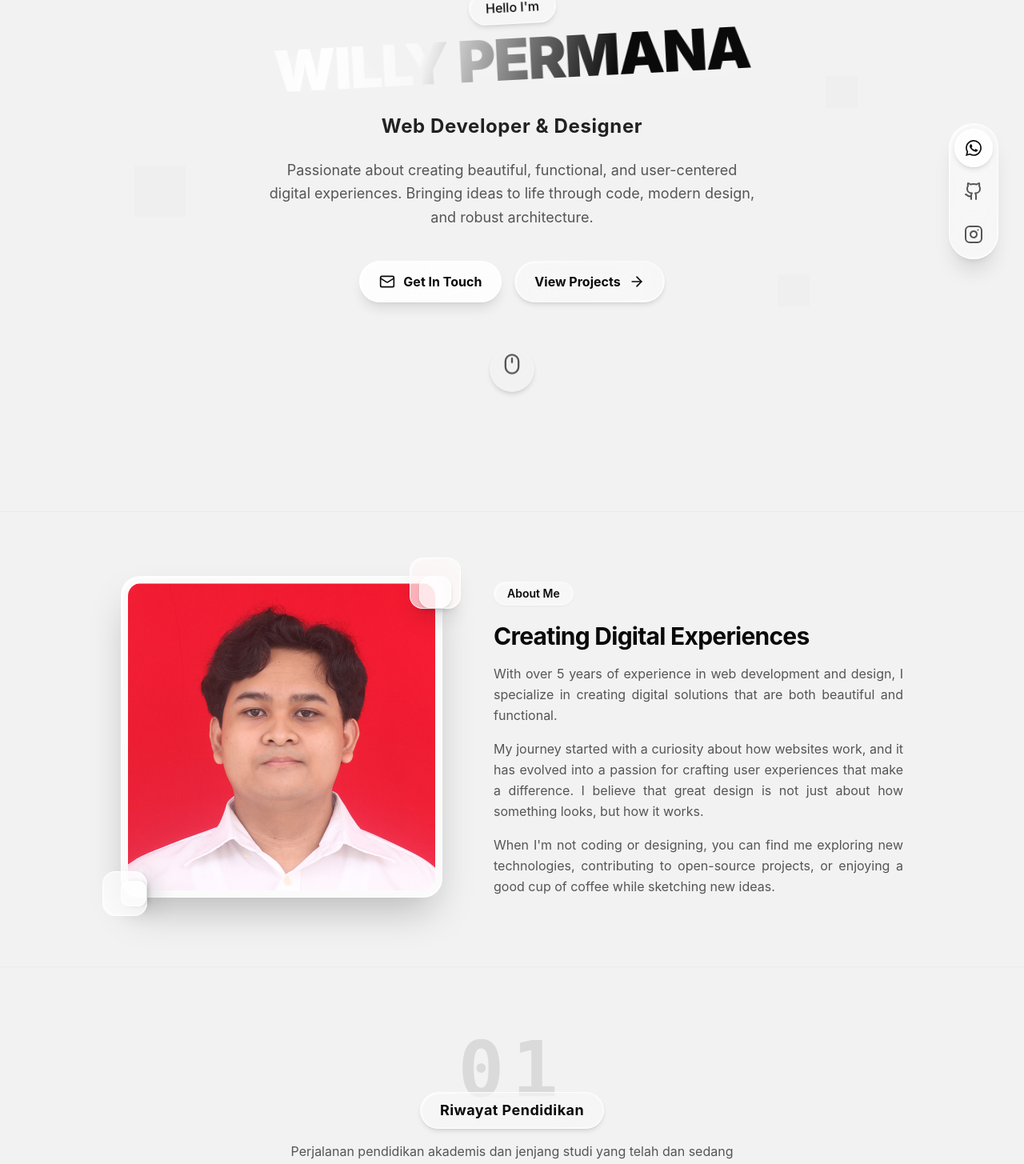
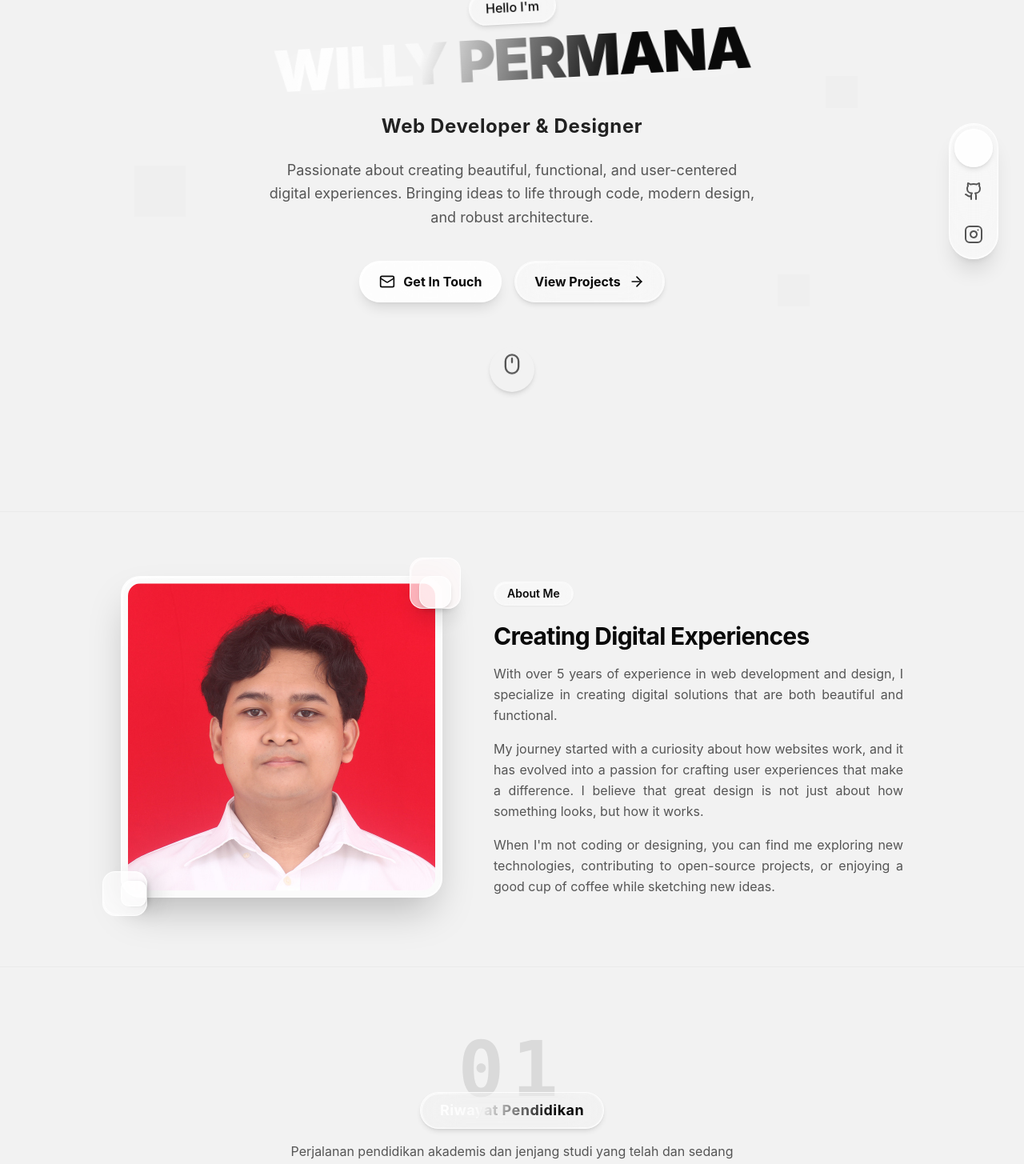
Before and after one commit to lyperrr/personal-web-portfolio, a React (Vite) app: page / in a window 1280 px wide. Shown: the part 161-1616 px from the top of the page at 80% size. Built offline with nearby package versions, Linux system fonts and the light colour scheme.

Commit message:
feat: implement code splitting and suspense-based loading skeletons for optimized performance and improved user experience

```diff
--- a/src/components/ui/button.jsx
+++ b/src/components/ui/button.jsx
@@ -18,7 +18,7 @@ const buttonVariants = cva(
         secondary:
           "bg-white/30 dark:bg-white/10 text-foreground border border-white/30 dark:border-white/15 backdrop-blur-md hover:bg-white/50 dark:hover:bg-white/20 shadow-xs hover:shadow-md cursor-pointer",
         ghost:
-          "hover:bg-white/30 dark:hover:bg-white/10 hover:text-foreground backdrop-blur-xs cursor-pointer",
+          "hover:bg-white/5 dark:hover:bg-white/5 hover:text-foreground backdrop-blur-xs cursor-pointer",
         glass:
           "bg-white/80 dark:bg-white/15 text-foreground border border-white/60 dark:border-white/25 backdrop-blur-2xl shadow-md hover:shadow-xl hover:shadow-primary/10 dark:hover:shadow-white/10 cursor-pointer",
         link: "text-primary underline-offset-4 hover:underline cursor-pointer",
--- a/src/components/ui/liquid-tabs.jsx
+++ b/src/components/ui/liquid-tabs.jsx
@@ -162,7 +162,7 @@ export function LiquidTabs({
               "relative z-10 flex items-center justify-center rounded-full font-semibold text-sm transition-all duration-300 cursor-pointer outline-none focus-visible:ring-2 focus-visible:ring-primary/40",
               isVertical ? "p-3" : "px-5 py-2",
               isActive
-                ? "text-foreground font-bold"
+                ? "text-foreground font-bold text-liquid"
                 : "text-muted-foreground hover:text-foreground"
             )}
           >
--- a/src/components/ui/section-header.jsx
+++ b/src/components/ui/section-header.jsx
@@ -32,7 +32,7 @@ export function SectionHeader({
       {title && (
         <Badge
           variant="ghost"
-          className="text-base sm:text-lg font-bold tracking-wide px-6 py-2 rounded-full glass-panel shadow-md backdrop-blur-xl backdrop-saturate-150 relative z-10 border border-white/35 dark:border-white/15"
+          className="text-base sm:text-lg font-bold tracking-wide px-6 py-2 rounded-full glass-panel shadow-md backdrop-blur-xl backdrop-saturate-150 relative z-10 border border-white/35 dark:border-white/15 text-liquid"
         >
           {title}
         </Badge>
--- a/src/components/ui/shape-animate.jsx
+++ b/src/components/ui/shape-animate.jsx
@@ -45,6 +45,6 @@ const shapeVariants = cva("origin-center bg-primary absolute", {
 
 export function ShapeAnimate({ bgColor, shape, size, animation, className }) {
   return (
-    <div className={cn(shapeVariants({ bgColor,shape, size, animation }), className)} />
+    <div className={cn(shapeVariants({ bgColor, shape, size, animation }), className)} />
   );
 }
```
